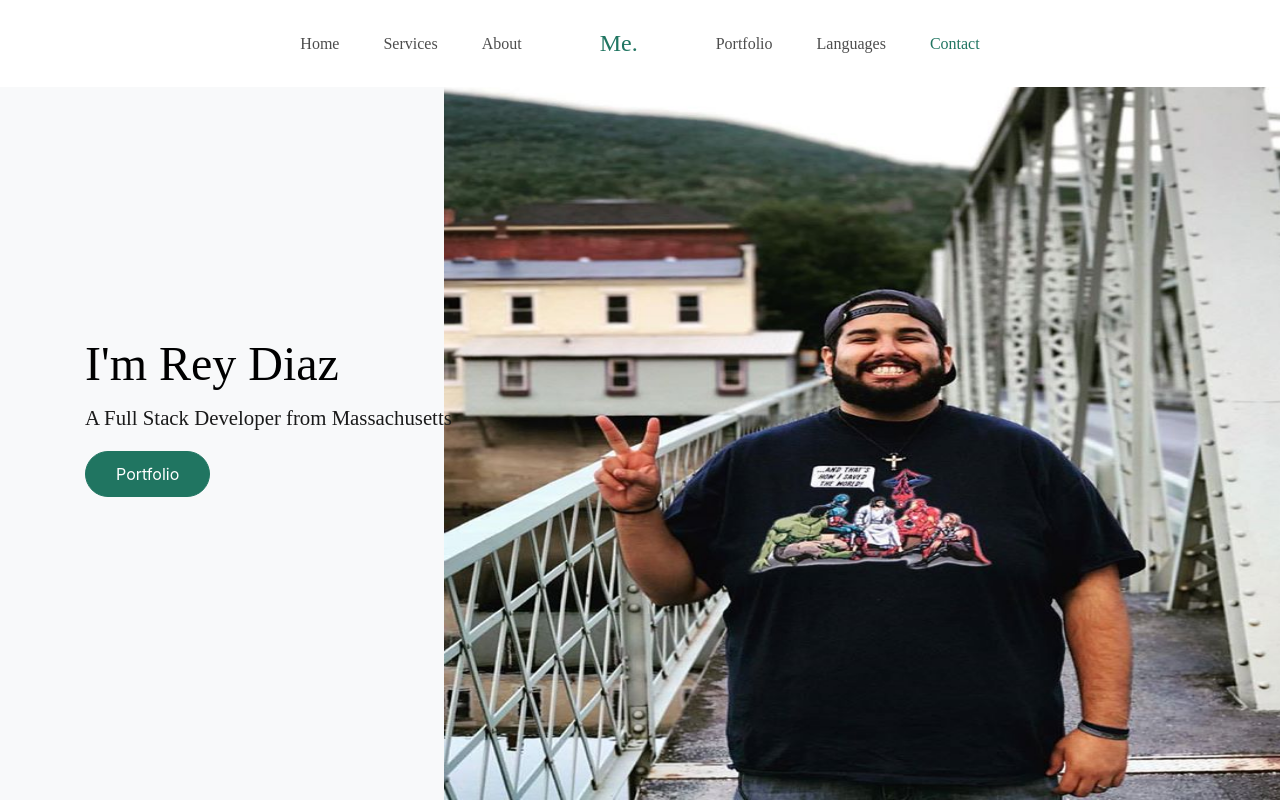
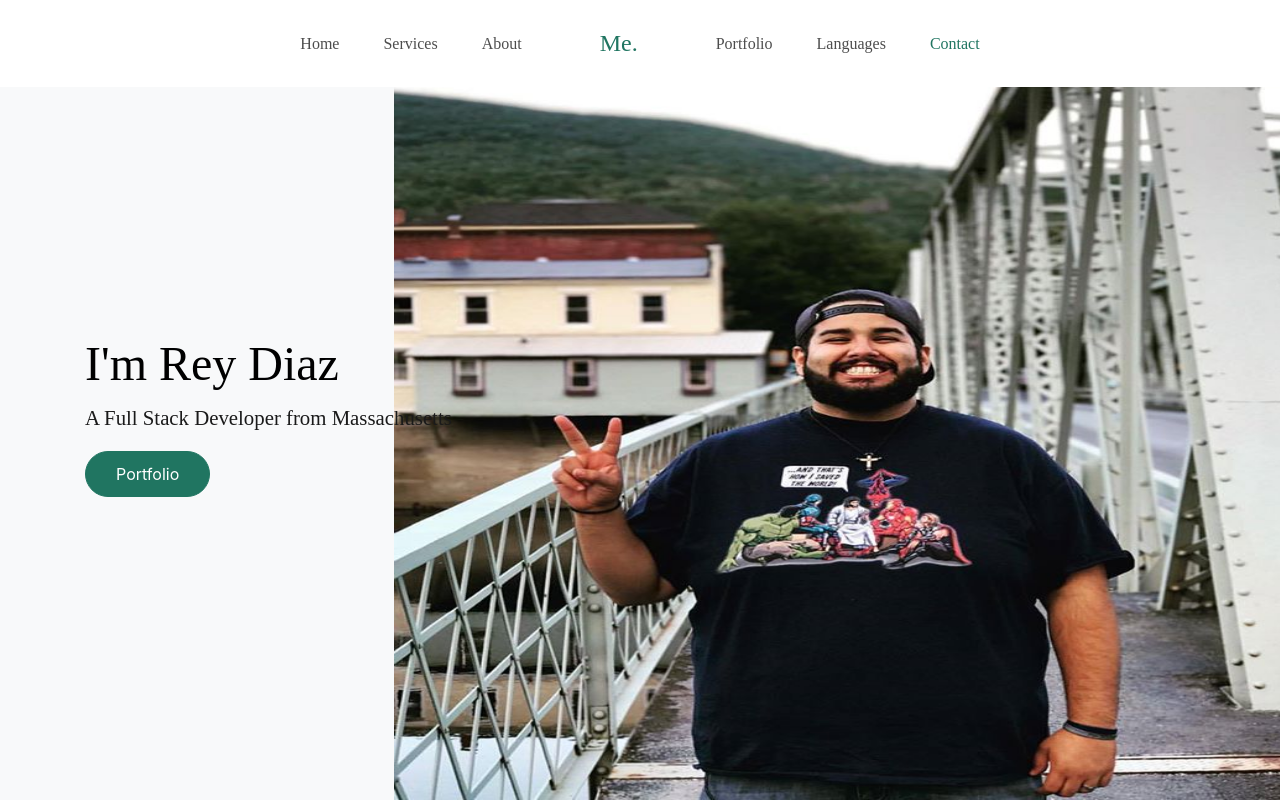
Before and after one commit to ReyDiaz33/updated-portfolio, a website: page index.html in a window 1280 px wide. Shown: the top 802 px of the page. Drawn offline with Linux system fonts and the light colour scheme; files whose address does not match are found by name; a web font is replaced by a local one.

Commit message:
changed portfolio jumbotron photo size

```diff
--- a/index.html
+++ b/index.html
@@ -103,7 +103,7 @@
         </div>
       </div>
 
-      <img src="images/peace.jpg" height="800" width="900" alt="Image" class="img-face" data-aos="fade">
+      <img src="images/peace.jpg" height="100%" width="100%" alt="Image" class="img-face" data-aos="fade">
 
 
     </div>
```
